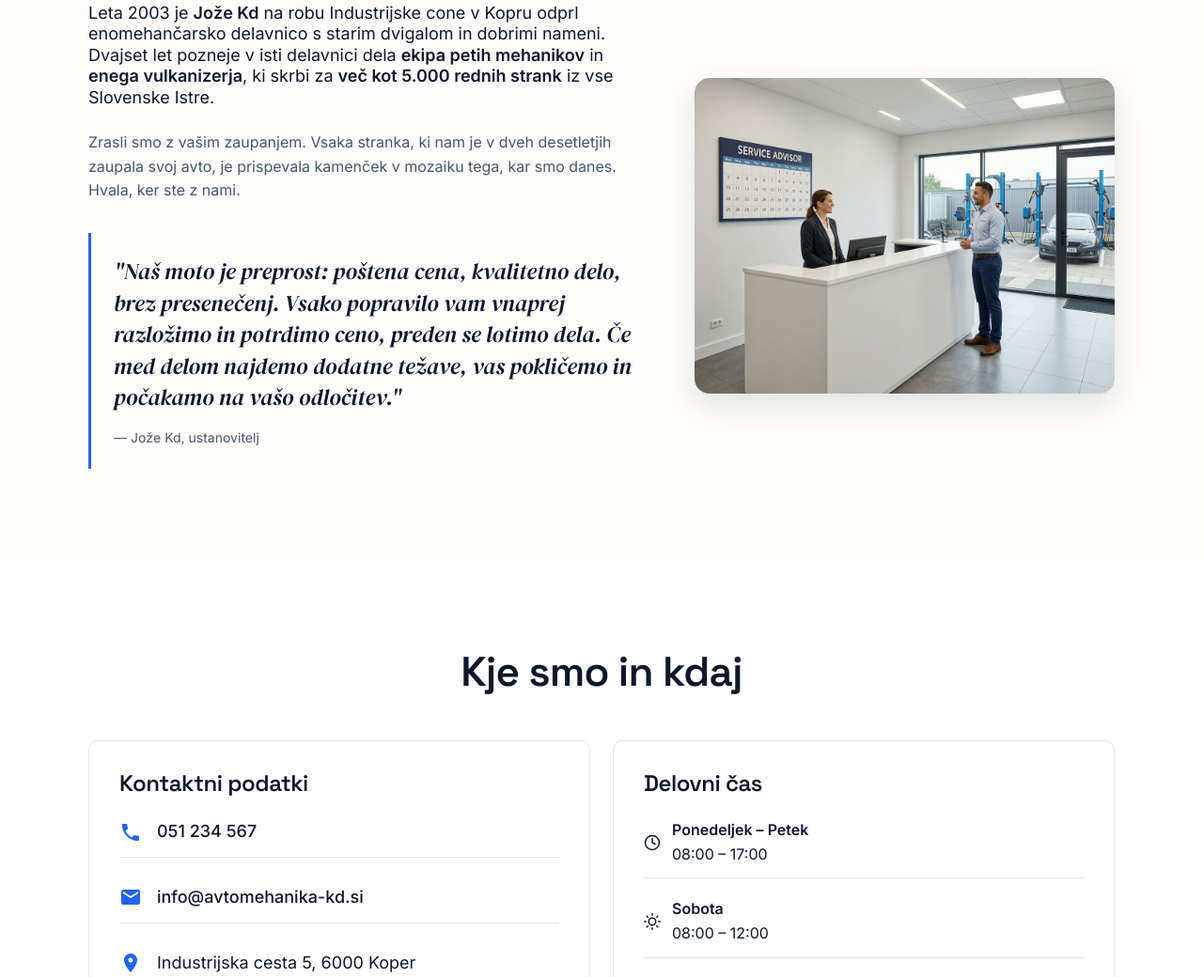
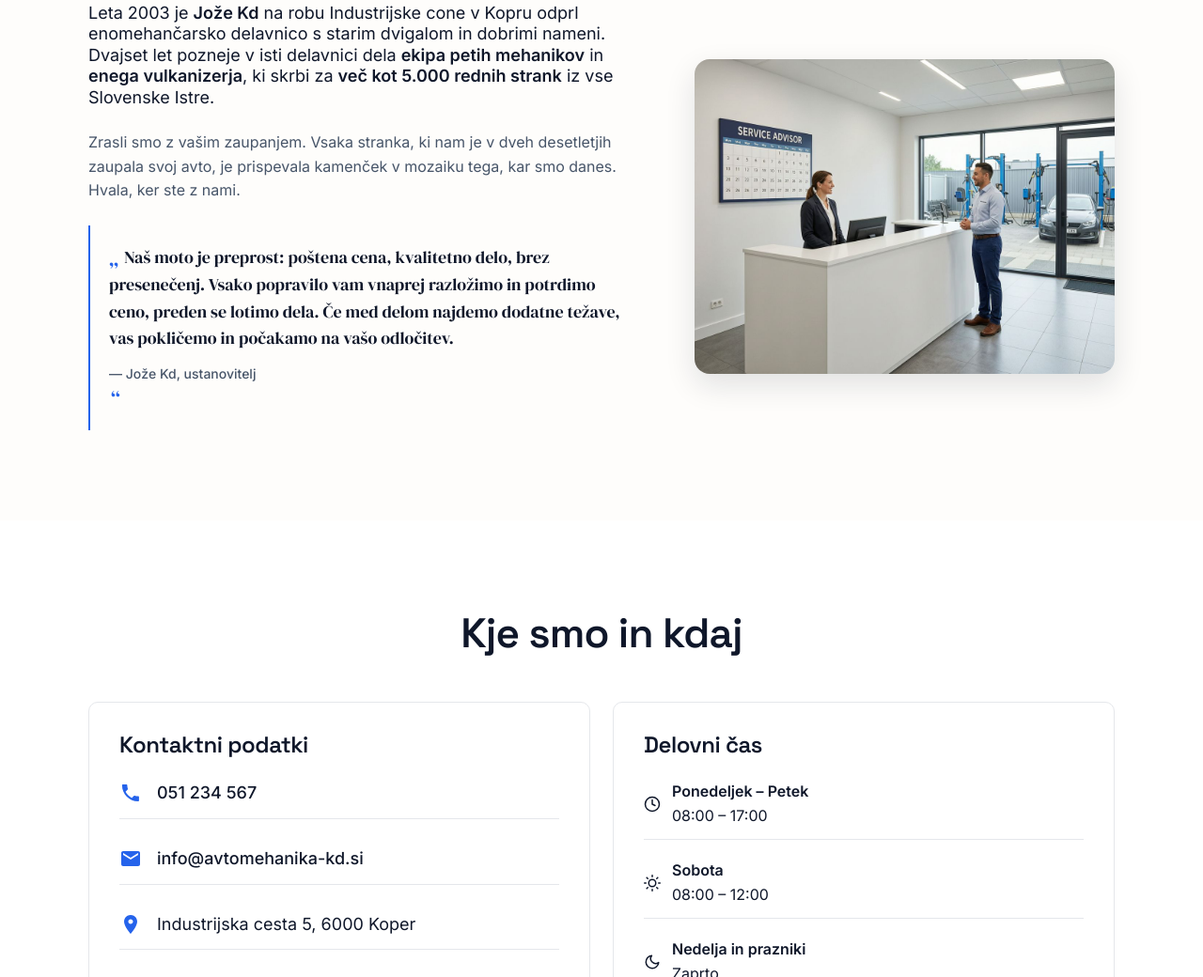
Before and after one commit to spisekdoo/spletne-strani-slovenija, a website: page sites/_example/index.html in a window 1280 px wide. Shown: the part 4867-5907 px from the top of the page at 94% size. Drawn offline with Linux system fonts and the light colour scheme.

Commit message:
fix: zmanjsaj story-quote (fs-xl -> fs-lg), odstrani italic, blockquote + cite
User: 'Zgodba nase delavnice se vedno ni ok' (slika).

Problem (iz slike):
- story-quote je bil OGROMEN italic DM Serif (24px)
- zavzema 6 vrstic, zelo izrazito, prevladuje nad vsebino
- border-left 3px (premočan)
- story-quote-author znotraj <p> je dedoval italic od quote

Fix:
- story-quote: font-size: var(--fs-xl) -> var(--fs-lg) (24px -> 18px)
- font-style: italic -> normal
- border-left: 3px -> 2px
- padding: 24px -> 20px
- margin-top: 32px -> 24px
- Dodani :before in :after 'quote marks' (1.3em, accent barva) za elegance
- HTML: <p class='story-quote'> -> <blockquote class='story-quote'>
        (semanticno pravilno)
- HTML: <span class='story-quote-author'> -> <cite class='story-quote-author'>
        (semanticno pravilno za avtorstvo citata)
- story-quote-author: dodan font-weight: 500 za boljso berljivost
- story-quote-author margin-top: 16px -> 12px (manj razmaka)

Rezultat: quote je 1.125x body (prej 1.5x), normal-style, manj border,
quotes so lepo dodani, blockquote + cite so semanticno pravilni.

Avtor (Joze Kd, ustanovitelj) ostane v Inter (var(--font-body)),
font-size 14px, normal-style, color text-soft.

```diff
--- a/shared/css/components.css
+++ b/shared/css/components.css
@@ -871,22 +871,41 @@
 .story-content p:last-child { margin-bottom: 0; }
 .story-quote {
   font-family: var(--font-display);
-  font-size: var(--fs-xl);
-  line-height: 1.4;
+  font-size: var(--fs-lg);
+  line-height: 1.6;
   color: var(--c-text);
-  padding: var(--space-6) 0 var(--space-6) var(--space-6);
-  border-left: 3px solid var(--c-accent);
-  margin-top: var(--space-8);
-  font-style: italic;
+  padding: var(--space-5) 0 var(--space-5) var(--space-5);
+  border-left: 2px solid var(--c-accent);
+  margin-top: var(--space-6);
+  font-style: normal;
+  font-weight: 400;
+  quotes: """ """;
+}
+.story-quote::before {
+  content: open-quote;
+  font-size: 1.3em;
+  color: var(--c-accent);
+  margin-right: 2px;
+  line-height: 0;
+  vertical-align: -0.15em;
+}
+.story-quote::after {
+  content: close-quote;
+  font-size: 1.3em;
+  color: var(--c-accent);
+  margin-left: 2px;
+  line-height: 0;
+  vertical-align: -0.15em;
 }
 .story-quote-author {
   display: block;
-  margin-top: var(--space-4);
+  margin-top: var(--space-3);
   font-family: var(--font-body);
   font-size: var(--fs-sm);
   font-style: normal;
   color: var(--c-text-soft);
   letter-spacing: 0;
+  font-weight: 500;
 }
 .story-visual img {
   width: 100%;
--- a/sites/_example/index.html
+++ b/sites/_example/index.html
@@ -369,12 +369,12 @@
             Zrasli smo z vašim zaupanjem. Vsaka stranka, ki nam je v dveh desetletjih zaupala svoj avto, je
             prispevala kamenček v mozaiku tega, kar smo danes. Hvala, ker ste z nami.
           </p>
-          <p class="story-quote">
-            "Naš moto je preprost: poštena cena, kvalitetno delo, brez presenečenj.
+          <blockquote class="story-quote">
+            Naš moto je preprost: poštena cena, kvalitetno delo, brez presenečenj.
             Vsako popravilo vam vnaprej razložimo in potrdimo ceno, preden se lotimo dela.
-            Če med delom najdemo dodatne težave, vas pokličemo in počakamo na vašo odločitev."
-            <span class="story-quote-author">— Jože Kd, ustanovitelj</span>
-          </p>
+            Če med delom najdemo dodatne težave, vas pokličemo in počakamo na vašo odločitev.
+            <cite class="story-quote-author">— Jože Kd, ustanovitelj</cite>
+          </blockquote>
         </div>
         <div class="story-visual">
           <img src="/sites/_example/img/reception.jpg" alt="Servisni svetovalec vam razloži najdeno napako" loading="lazy">
```
